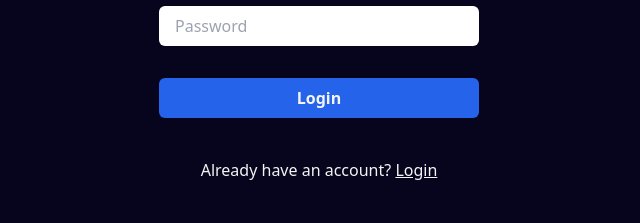
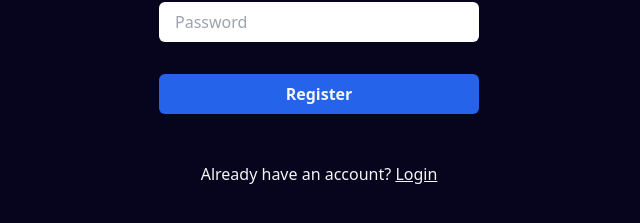
Before and after one commit to JaoShiGitHub/funny_quotes, a React (Create React App) app in the folder frontend/: page /register in a window 1280 px wide. Shown: the part 411-634 px from the top of the page, without its empty margins (321-961 px from the left). Built offline with nearby package versions, Linux system fonts and the light colour scheme; no server answers.

Commit message:
Handle login and register

```diff
--- a/frontend/src/components/Form.tsx
+++ b/frontend/src/components/Form.tsx
@@ -51,8 +51,8 @@ function FormUser(props: FormUserProps): React.ReactElement {
           required
         />
       </label>
-      <button className="bg-blue-600 font-bold px-4 py-2 mt-4 mb-10 min-w-80 rounded-md">
-        Login
+      <button className="hover:bg-blue-900 bg-blue-600 font-bold px-4 py-2 mt-4 min-w-80 rounded-md">
+        {title}
       </button>
     </form>
   );
--- a/frontend/src/contexts/Authentication.tsx
+++ b/frontend/src/contexts/Authentication.tsx
@@ -13,6 +13,7 @@ interface AuthContextType {
   isAuthenticated: boolean;
   login: (data: LoginData) => Promise<void>;
   logout: () => Promise<void>;
+  loginErrorMsg: string;
 }
 
 interface LoginData {
@@ -29,6 +30,7 @@ interface AuthProviderProps {
 function AuthProvider({ children }: AuthProviderProps) {
   const navigate = useNavigate();
   const [isAuthenticated, setIsAuthenticated] = useState<boolean>(false);
+  const [loginErrorMsg, setLoginErrorMsg] = useState<string>("");
 
   const checkAuth = async () => {
     try {
@@ -59,6 +61,7 @@ function AuthProvider({ children }: AuthProviderProps) {
       navigate("/home");
     } catch (error: any) {
       console.log("Login error: ", error.message);
+      setLoginErrorMsg("Username or password is incorrect");
     }
   };
 
@@ -78,7 +81,9 @@ function AuthProvider({ children }: AuthProviderProps) {
   };
 
   return (
-    <AuthContext.Provider value={{ isAuthenticated, login, logout }}>
+    <AuthContext.Provider
+      value={{ isAuthenticated, login, logout, loginErrorMsg }}
+    >
       {children}
     </AuthContext.Provider>
   );
--- a/frontend/src/pages/HomePage.tsx
+++ b/frontend/src/pages/HomePage.tsx
@@ -3,6 +3,7 @@ import { useAuth } from "../contexts/Authentication";
 import NavBar from "../layouts/NavBar";
 import SearchBar from "../components/SearchBar";
 import axios from "axios";
+import Logo from "../components/Logo";
 
 type Quote = {
   quote_id: number;
@@ -60,11 +61,11 @@ function HomePage(): React.ReactElement {
 
   console.log("quotes: ", quotes);
   return (
-    <div className="text-slate-200">
+    <div className="text-slate-200 flex flex-col items-center">
       <NavBar />
       <SearchBar />
-      <h1 className="font-luckiestGuy text-4xl"> HAHA QUOTES</h1>
-      <ul className="flex gap-4 flex-wrap">
+      <Logo />
+      <ul className="flex gap-4 flex-wrap mt-10">
         {quotes.map((quote) => {
           const hasVoted = quote.voters?.includes(userId);
           const votes = quote?.voters[0] ? quote?.voters?.length : 0;
@@ -94,7 +95,12 @@ function HomePage(): React.ReactElement {
           );
         })}
       </ul>
-      <button onClick={handleLogout}>Logout</button>
+      <button
+        className="bg-blue-600 hover:bg-blue-900 font-bold px-4 py-2 mt-10 mb-10 min-w-80 rounded-md"
+        onClick={handleLogout}
+      >
+        Logout
+      </button>
     </div>
   );
 }
--- a/frontend/src/pages/LoginPage.tsx
+++ b/frontend/src/pages/LoginPage.tsx
@@ -6,10 +6,9 @@ import FormUser from "../components/Form";
 function LoginPage(): React.ReactElement {
   const [username, setUsername] = useState<string>("");
   const [password, setPassword] = useState<string>("");
-  const [errorMessage, setErrorMessage] = useState<string>("");
 
   const navigate = useNavigate();
-  const { login } = useAuth();
+  const { login, loginErrorMsg } = useAuth();
 
   const handleLoginSubmit = async (
     e: FormEvent<HTMLFormElement>
@@ -21,7 +20,7 @@ function LoginPage(): React.ReactElement {
         password,
       });
     } catch (error) {
-      setErrorMessage("Username or password is incorrect.");
+      console.log(error);
     }
   };
 
@@ -35,7 +34,8 @@ function LoginPage(): React.ReactElement {
         onChangeUsername={(e) => setUsername(e.target.value)}
         onChangePassword={(e) => setPassword(e.target.value)}
       />
-      <p>
+      {loginErrorMsg && <p className="text-red-500 mt-4">{loginErrorMsg}</p>}
+      <p className="mt-12">
         Don't have an account?{" "}
         <button
           className="underline hover:font-extrabold"
--- a/frontend/src/pages/RegisterPage.tsx
+++ b/frontend/src/pages/RegisterPage.tsx
@@ -1,23 +1,49 @@
 import React, { useState } from "react";
 import { useNavigate } from "react-router-dom";
-import Logo from "../components/Logo";
 import FormUser from "../components/Form";
+import axios from "axios";
 
 function RegisterPage(): React.ReactElement {
   const [username, setUsername] = useState<string>("");
   const [password, setPassword] = useState<string>("");
+  const [errorMsg, setErrorMsg] = useState<string>("");
   const navigate = useNavigate();
+
+  const handleSubmitForm = async (e: React.FormEvent<HTMLFormElement>) => {
+    e.preventDefault();
+
+    try {
+      const response = await axios.post(
+        "http://localhost:4000/new_user/register",
+        {
+          username,
+          password,
+        }
+      );
+      console.log("Register successfully", response.data.message);
+      navigate("/login");
+    } catch (error) {
+      console.error("Registration failed: ", error);
+      if (axios.isAxiosError(error)) {
+        if (error.response?.status === 409) {
+          setErrorMsg("This username is already taken");
+        }
+      }
+    }
+  };
+
   return (
     <div className="flex flex-col justify-center items-center min-h-screen">
       <FormUser
         title="Register"
-        handleOnSubmit={() => console.log("hi")}
+        handleOnSubmit={handleSubmitForm}
         username={username}
         password={password}
         onChangeUsername={(e) => setUsername(e.target.value)}
         onChangePassword={(e) => setPassword(e.target.value)}
       />
-      <p>
+      {errorMsg && <p className="text-red-500 mt-4">{errorMsg}</p>}
+      <p className="mt-12">
         Already have an account?{" "}
         <button
           className="underline hover:font-extrabold"
```
